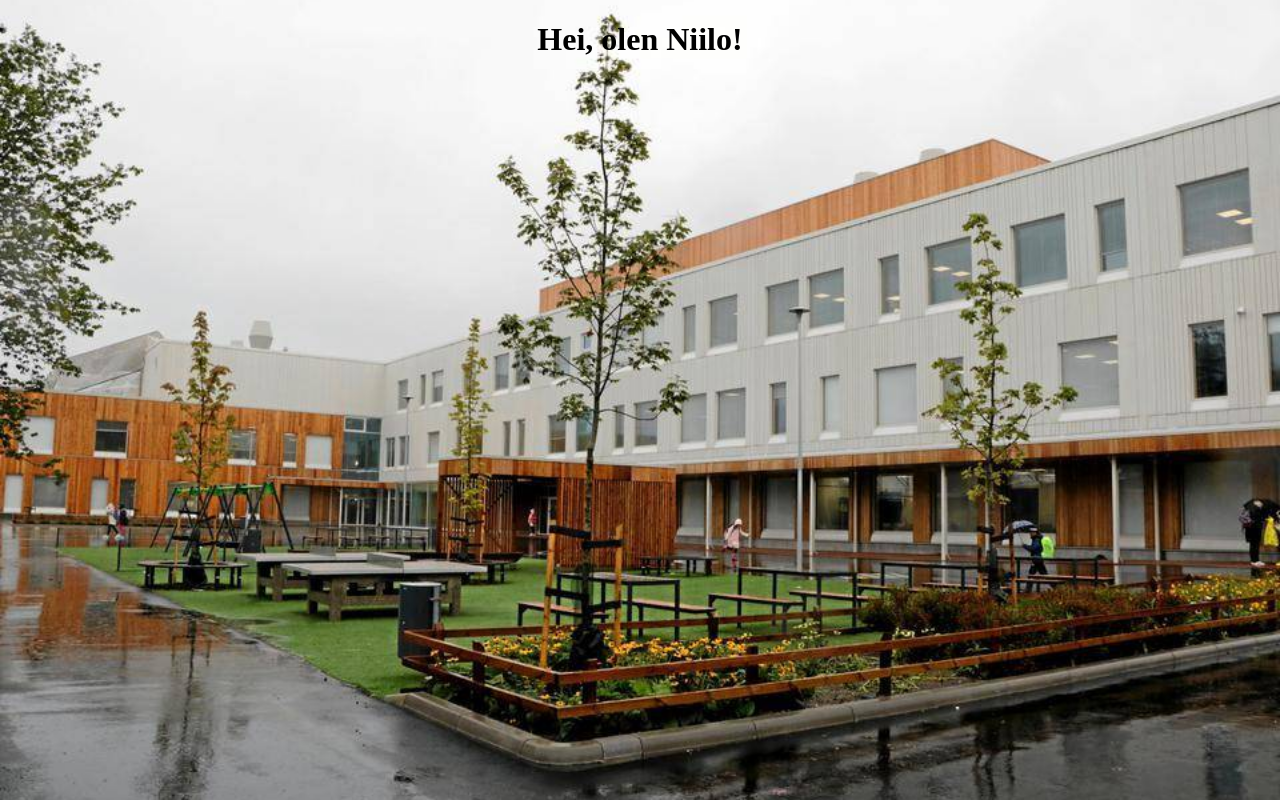
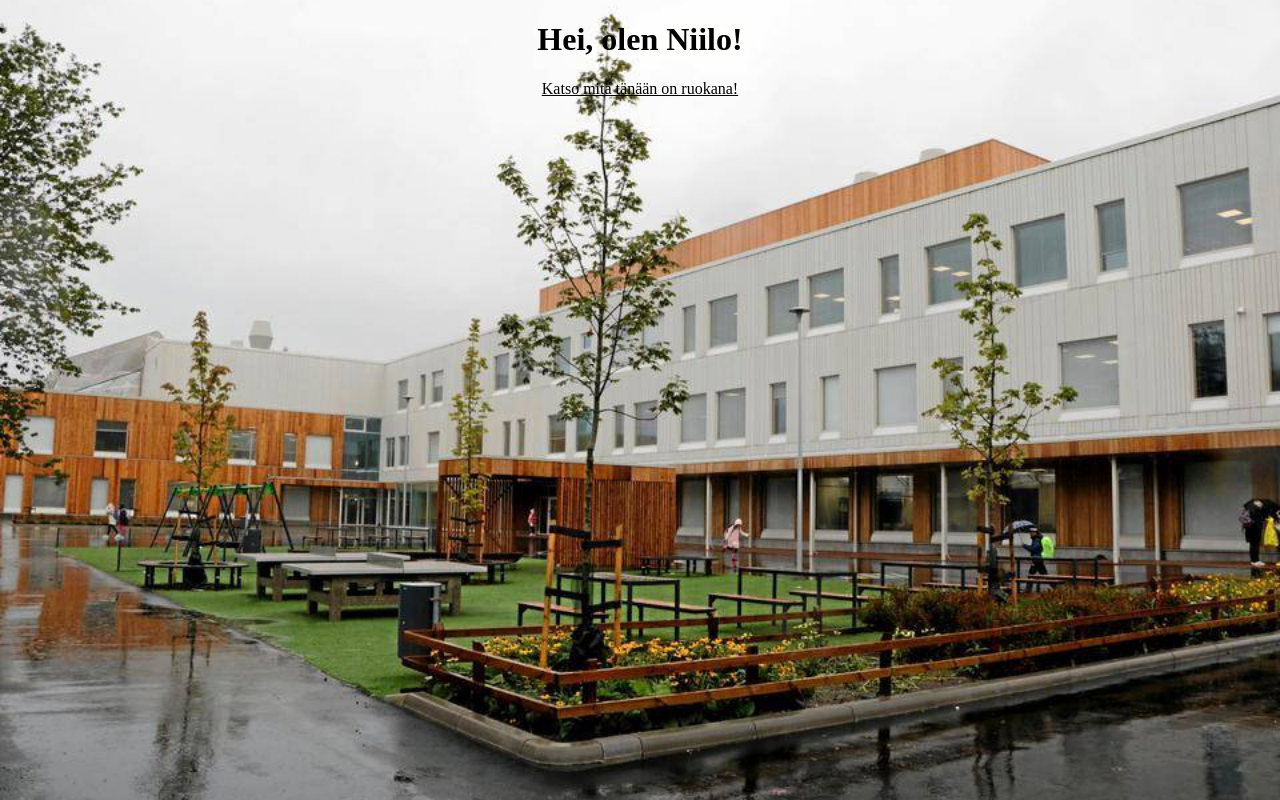
Before and after one commit to niilovalliedu/niilovalliedu.github.io, a plain HTML site: page index.html in a window 1280 px wide. Drawn offline with Linux system fonts and the light colour scheme.

Commit message:
Added a bunch o' stuff

```diff
--- a/index.html
+++ b/index.html
@@ -6,6 +6,7 @@
 <body>
 <center>
 	<h1>Hei, olen Niilo!</h1>
+	<a href="https://aromimenu.cgisaas.fi/EspooAromieMenus/FI/Default/ESPOO/Monikonkoulukeskus/Restaurant.aspx">Katso mitä tänään on ruokana!</a>
 </center>
 </body>
 </html>
--- a/style.css
+++ b/style.css
@@ -6,3 +6,6 @@ body{
 	background-position: center;
 	background-size: cover;
 }
+a{
+	color: black;
+}
```
